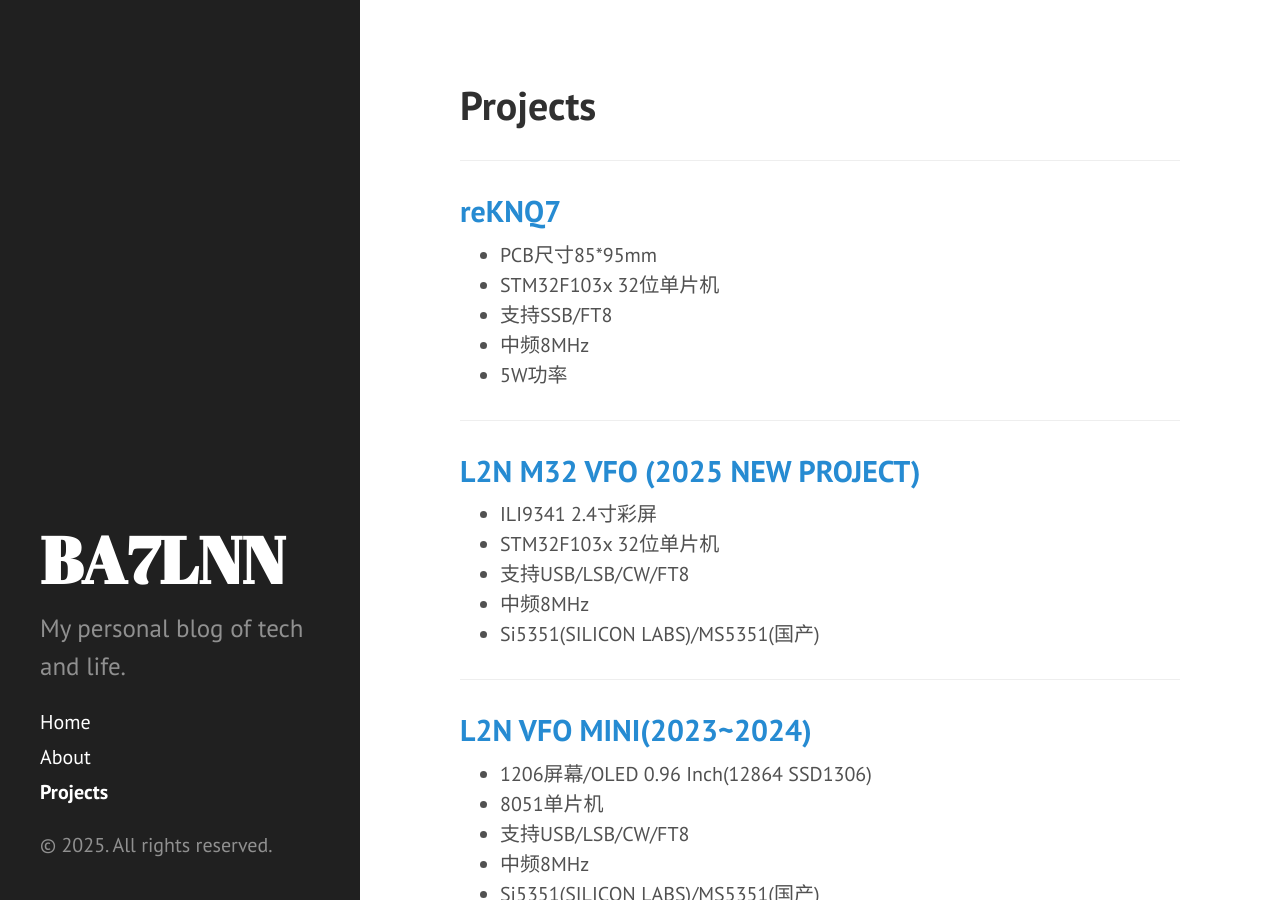
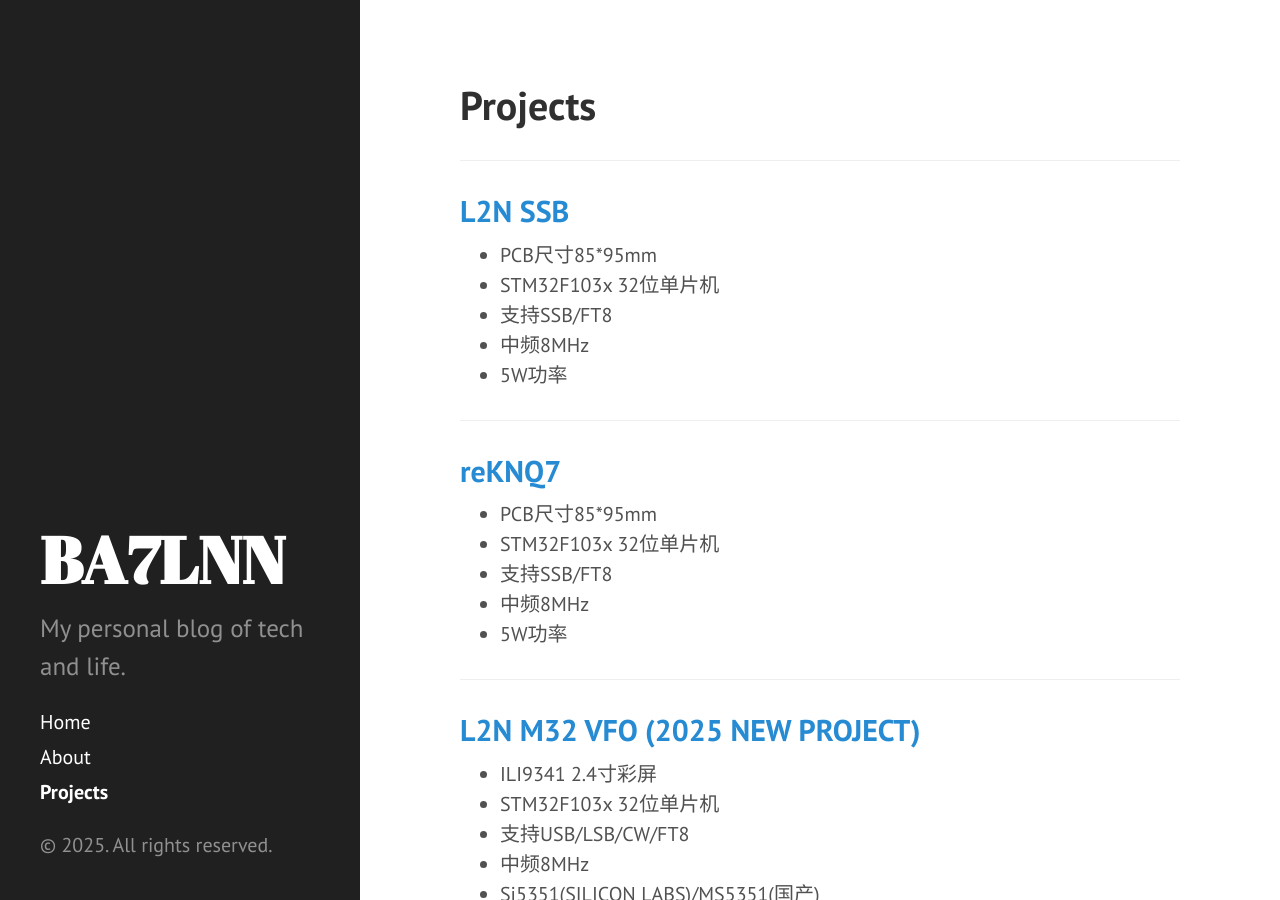
Before and after one commit to ba7lnn/ba7lnn, a Jekyll site: the page built from projects.md, in a window 1280 px wide and 900 px high. Built offline with Jekyll 4.4.1, drawn with Linux system fonts in a browser that asks for light colours.

Commit message:
new project first version L2N SSB 20M

```diff
--- a/projects.md
+++ b/projects.md
@@ -2,6 +2,16 @@
 layout: page
 title: Projects
 ---
+_________________
+
+## [L2N SSB](2025/08/l2nxo.html)
+
+* PCB尺寸85*95mm
+* STM32F103x 32位单片机
+* 支持SSB/FT8
+* 中频8MHz
+* 5W功率
+
 _________________
 
 ## [reKNQ7](2025/05/reknq7-dip-smd-si53531.html)
```
Also changed, not shown: _posts/2025-08-27-l2nxo.markdown (added, +16 -0 lines), assets/2025/l2nx0/2D_PCB1_2025-08-28-back.png (added), assets/2025/l2nx0/2D_PCB1_2025-08-28-front.png (added), 3 other files.
